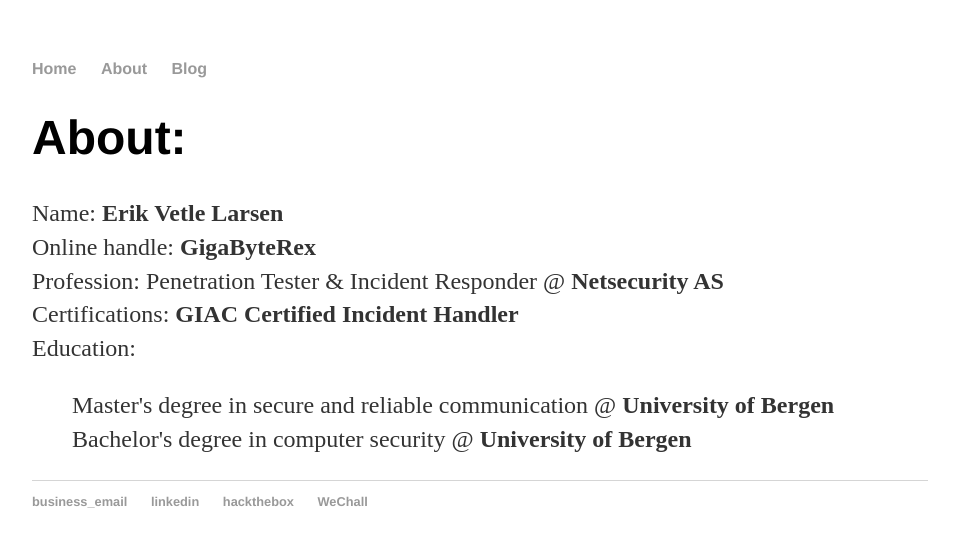
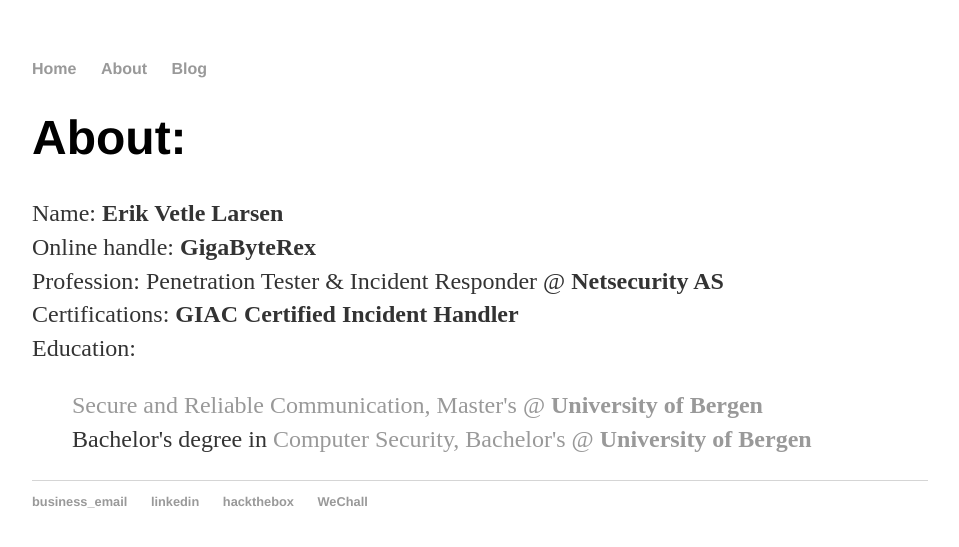
Before and after one commit to GigaByteRex/gigabyterex.github.io, a Jekyll site: the page built from about/index.html, in a window 1280 px wide. Shown: the top 547 px of the page, without its empty margins (160-1119 px from the left). Built offline with Jekyll 4.4.1, drawn with Linux system fonts in a browser that asks for light colours.

Commit message:
Added hyperlinks for education

```diff
--- a/about/index.html
+++ b/about/index.html
@@ -9,6 +9,6 @@
 	Profession: Penetration Tester & Incident Responder @ <b>Netsecurity AS</b><br>
     Certifications: <b>GIAC Certified Incident Handler</b><br>
 	Education: <br></p>
-	<p style="margin-left: 40px">Master's degree in secure and reliable communication @ <b>University of Bergen</b><br>
-	Bachelor's degree in computer security @ <b>University of Bergen</b></p>
+	<p style="margin-left: 40px"><a href=https://www.uib.no/en/studies/MAMN-INF/SI>Secure and Reliable Communication, Master's @ <b>University of Bergen</b></a><br>
+	Bachelor's degree in <a href=https://www.uib.no/en/studies/BAMN-DSIK>Computer Security, Bachelor's @ <b>University of Bergen</b></a></p>
 </div><!-- /.blurb -->
```
